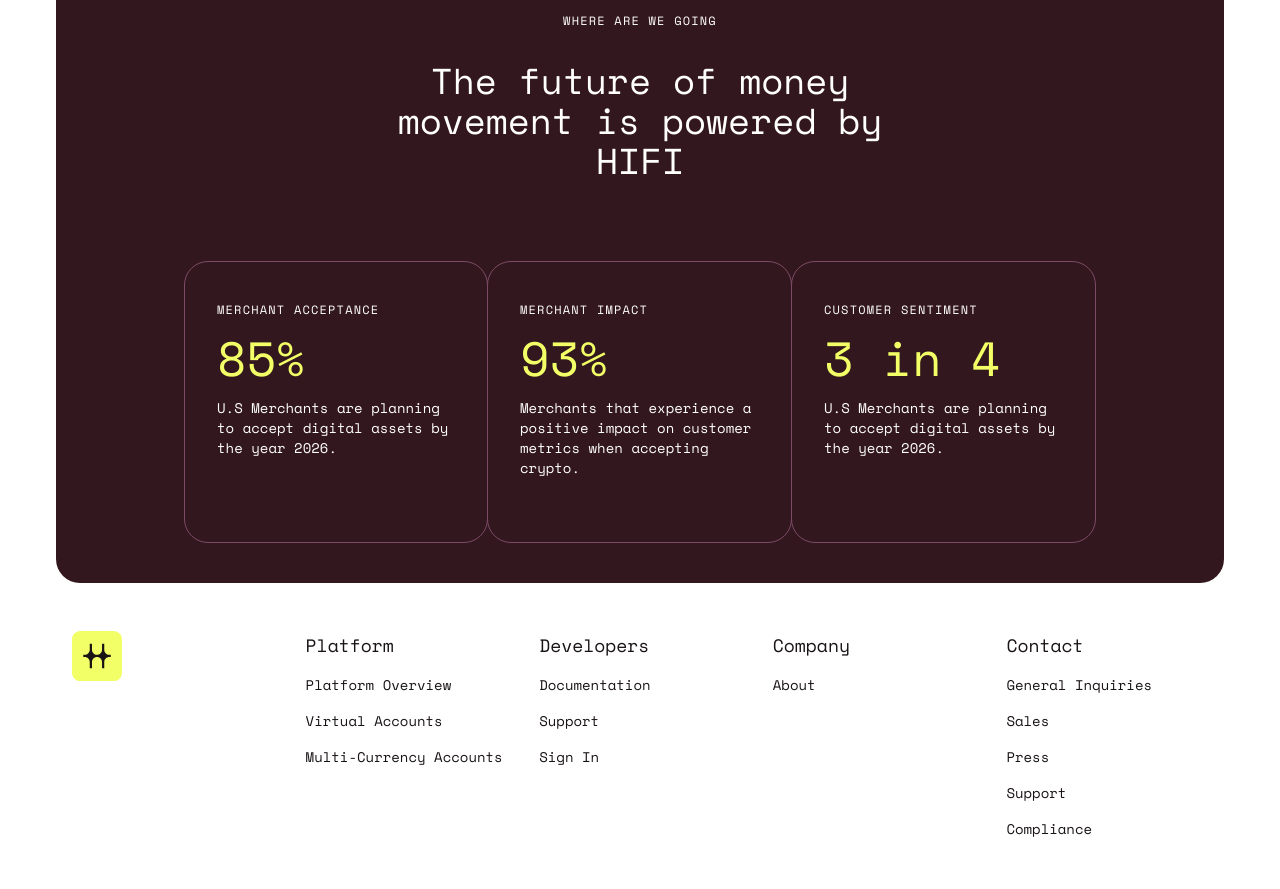
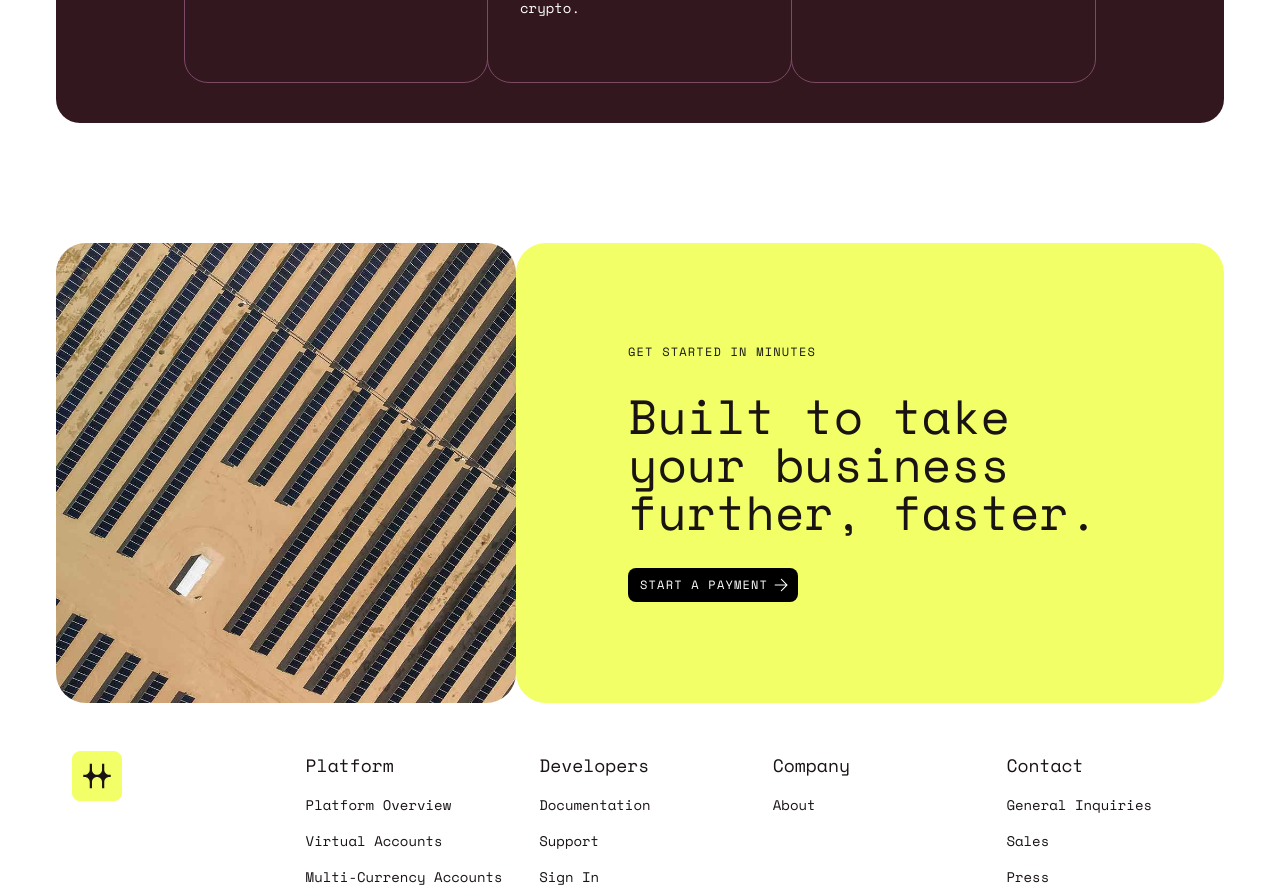
Before and after one commit to laon-studio/landing-portfolio, a Next.js app: page / in a window 1280 px wide. Shown: the part 5380-6269 px from the top of the page. Built offline with nearby package versions, Linux system fonts and the light colour scheme.

Commit message:
fix: add bottom padding to counter component

```diff
--- a/src/app/(landing)/components/counter/index.tsx
+++ b/src/app/(landing)/components/counter/index.tsx
@@ -27,6 +27,7 @@
 
 const CounterSection = () => {
   return (
+    <>
       <div className='flex flex-col items-center justify-center bg-secondary h-full rounded-3xl gap-10 md:gap-20 p-6 py-6 md:px-8 md:py-10'>
         <div className='flex flex-col items-center justify-center max-w-xl gap-5 text-center md:gap-8'>
           <p className='text-xs tracking-[0.1em] uppercase pt-8 text-white md:pt-0'>
@@ -60,6 +61,8 @@
           ))}
         </div>
       </div>
+      <div className='w-full h-auto pb-[60px] md:pb-[120px]'></div>
+    </>
   );
 };
 
--- a/src/app/(landing)/components/intro/index.tsx
+++ b/src/app/(landing)/components/intro/index.tsx
@@ -2,7 +2,7 @@
 
 const Intro = () => {
   return (
-    <div>
+    <>
       <div className='w-full h-auto pb-[100px] md:pb-[200px]'></div>
       <div className='flex items-center justify-center'>
         <div className='flex flex-col max-w-xl gap-8 text-center'>
@@ -332,7 +332,7 @@
         </div>
       </div>
       <div className='w-full h-auto pb-[100px] md:pb-[200px]'></div>
-    </div>
+    </>
   );
 };
 
--- a/src/app/(landing)/page.tsx
+++ b/src/app/(landing)/page.tsx
@@ -15,8 +15,8 @@
       <Intro />
       <AccordionSection />
       <CardSection />
+      <CounterSection />
       <ActionCard />
-      <CounterSection />
       <Footer />
     </div>
   );
```
Lines whose indentation alone changed are shown as unchanged.
